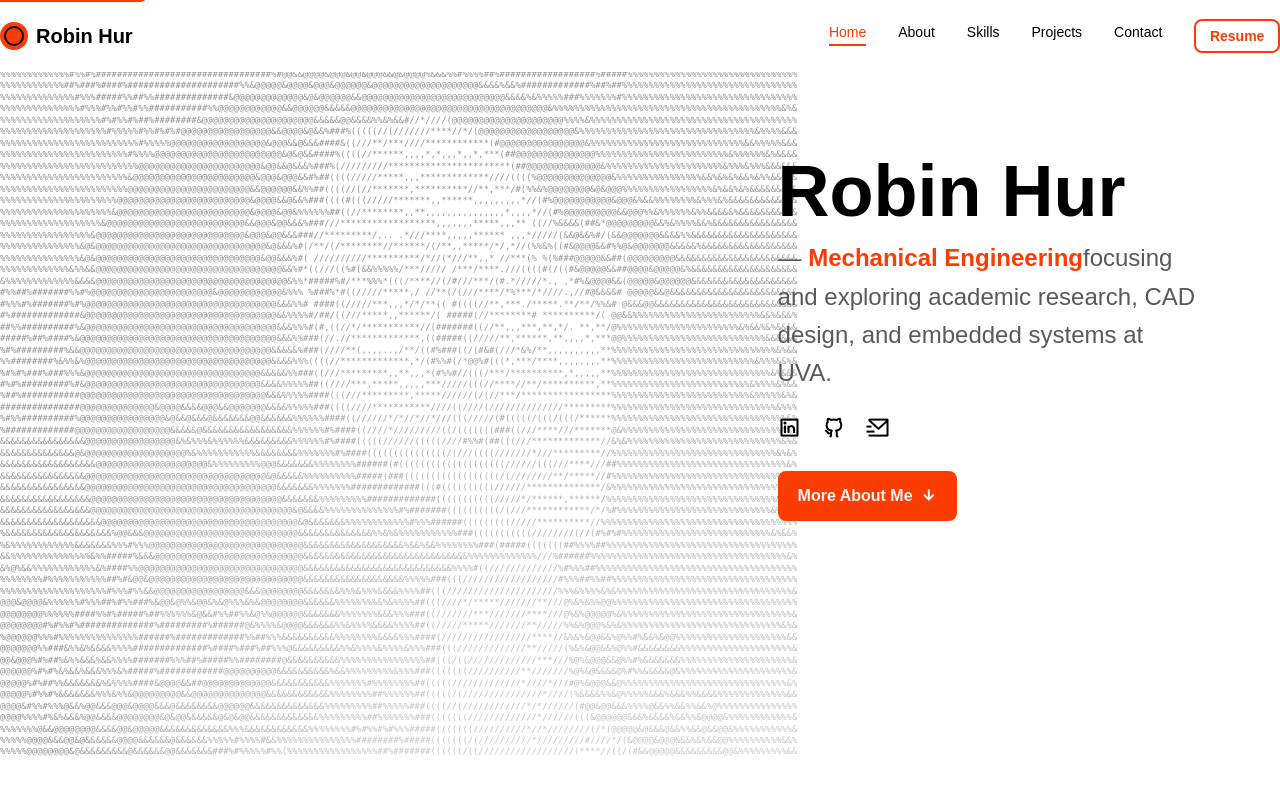
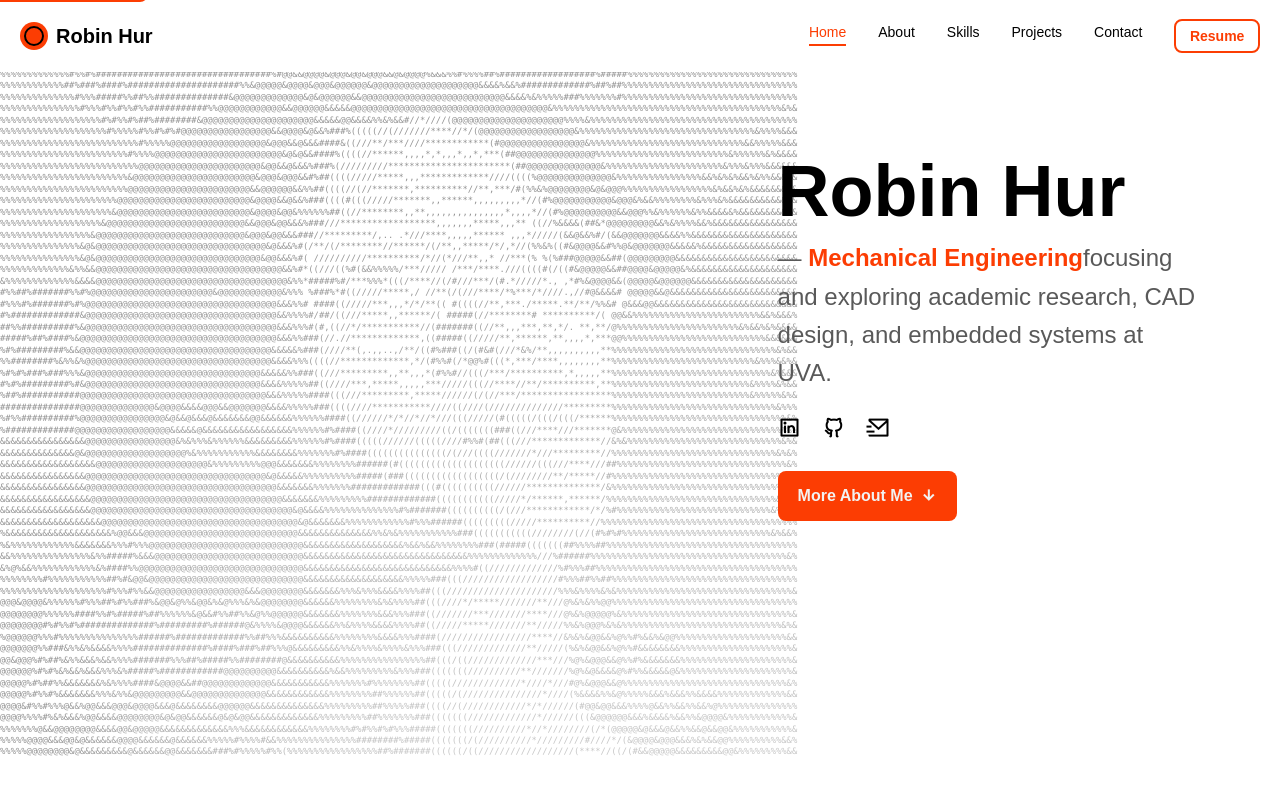
Before and after one commit to RobinKHur/RobinKHur.github.io, a Jekyll site: the page built from index.html, in a window 1280 px wide and 900 px high. Shown: the top 795 px of the window. Built offline with Jekyll 4.4.1, drawn with Linux system fonts in a browser that asks for light colours; some web fonts are replaced.

Commit message:
Add files via upload

```diff
--- a/css/styles.css
+++ b/css/styles.css
@@ -168,9 +168,9 @@ button { font-family: inherit; cursor: pointer; border: none; background: none;
   display: flex;
   justify-content: space-between;
   align-items: center;
-  /* Bring navbar text close to window borders: span the full viewport width instead of sitting inside the centered 1120px container (which leaves ~160px of empty space from viewport edge to nav content at >=1150px). Tight 0.75rem side padding keeps a small touch-target margin without padding-out the brand/links. The override has specificity (0,2,0) and beats `.container { max-width: 1120px }` and `.container { padding-inline: 0 }` inside the (>=1150px) media block — so this rule governs the navbar at every viewport width and the rest of the page still uses the centered container layout. */
+  /* Keep navbar text close to window borders — span the full viewport width instead of sitting inside the centered 1120px container (which leaves ~160px of empty space from viewport edge to nav content at >=1150px). 1.25rem side padding gives the nav elements a touch more breathing room from the viewport edge without padding-out the brand/links. Wins at small viewports via source order over the base `.container` rule; at >=1150px, padding-inline is re-declared on `.nav` inside the media block so it wins over `.container { padding-inline: 0 }`, governing the navbar at every viewport width while the rest of the page keeps the centered container layout. */
   max-width: 100%;
-  padding-inline: 0.75rem;
+  padding-inline: 1.25rem;
 }
 
 .nav__logo {
@@ -944,7 +944,11 @@ button:focus-visible {
 /* For large devices */
 @media screen and (min-width: 1150px) {
   .container { padding-inline: 0; }
-  .nav { height: calc(var(--header-height) + 1rem); }
+  .nav {
+    height: calc(var(--header-height) + 1rem);
+    /* Re-declare padding-inline here to beat `.container { padding-inline: 0 }` (declared just above) at >=1150px — same (0,1,0) specificity, this rule wins by source order within the media block. The base .nav { padding-inline: 1.25rem } rule is in turn overridden by the media's .container rule because that media rule comes later in the file, so without this re-declaration the desktop navbar would sit flush against the viewport edges (padding-inline: 0). */
+    padding-inline: 1.25rem;
+  }
 
   /* The `padding-top` and `background` declarations from base .home already apply here — the old re-declaration was a no-op left from earlier revisions and gets dropped. */
 
```
